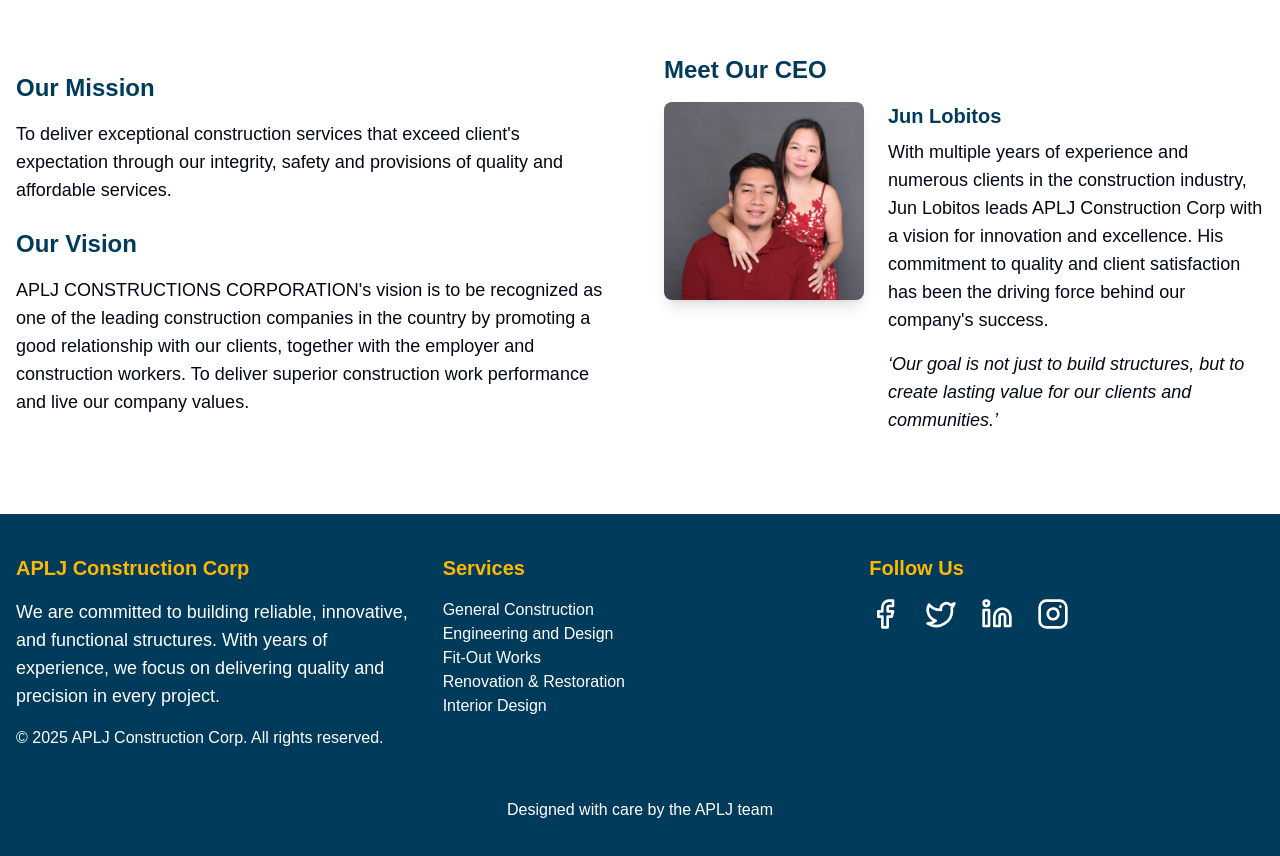
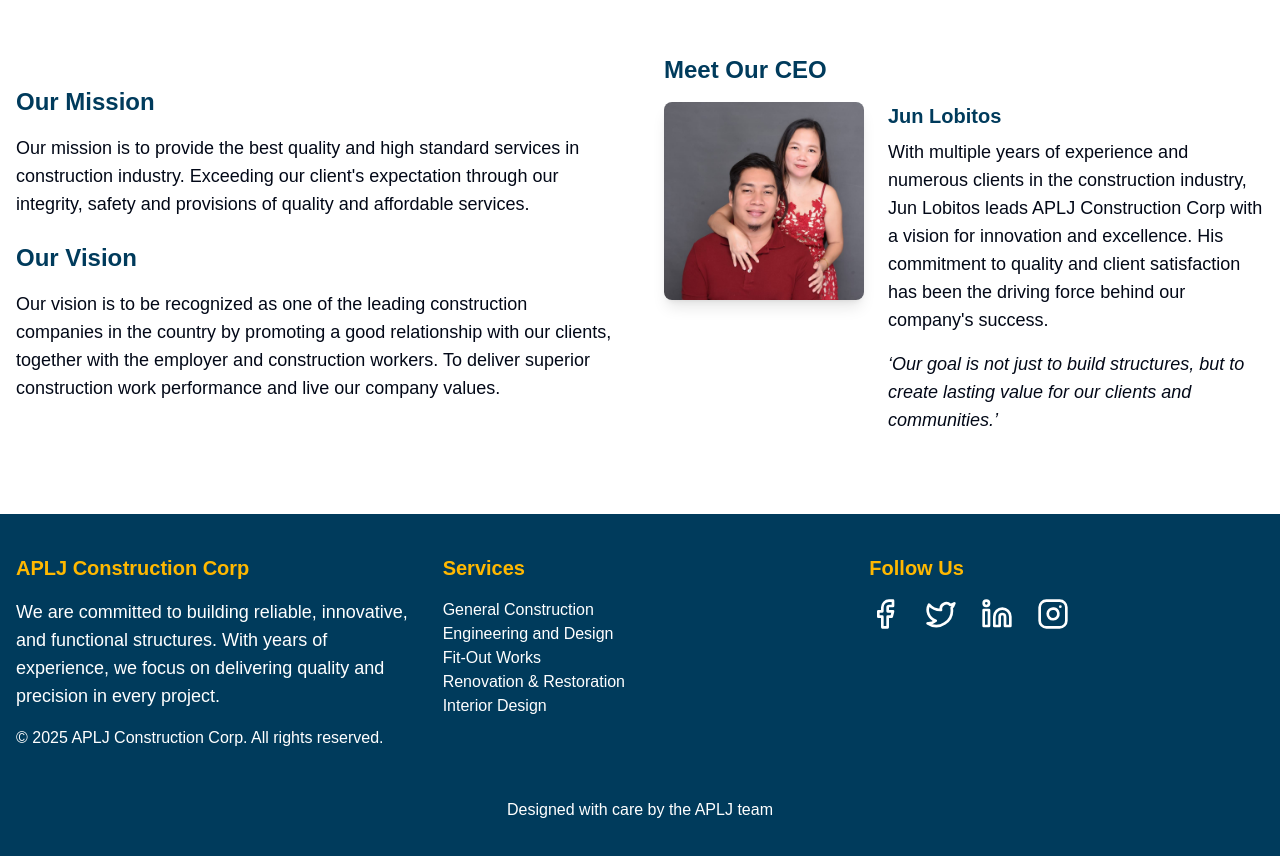
Before and after one commit to TheJailor/aplj-con-corp, a Next.js app: page / in a window 1280 px wide. Shown: the part 2415-3271 px from the top of the page. Built offline with nearby package versions, Linux system fonts and the light colour scheme.

Commit message:
[fixed] About Us (Mission and Vision)

```diff
--- a/components/about-us.tsx
+++ b/components/about-us.tsx
@@ -47,12 +47,12 @@ export default function AboutUs() {
           <div className="animate-on-scroll translate-y-10 opacity-0 transition-all duration-1000 ease-out delay-300">
             <h3 className="text-2xl font-bold text-[#003B5C] mb-4">Our Mission</h3>
             <p className="text-lg mb-6">
-              To deliver exceptional construction services that exceed client&apos;s expectation through our integrity, safety and provisions of quality and affordable services.
+                Our mission is to provide the best quality and high standard services in construction industry. Exceeding our client&apos;s expectation through our integrity, safety and provisions of quality and affordable services.
             </p>
 
             <h3 className="text-2xl font-bold text-[#003B5C] mb-4">Our Vision</h3>
             <p className="text-lg">
-              APLJ CONSTRUCTIONS CORPORATION&apos;s vision is to be recognized as one of the leading construction companies in the country by promoting a good relationship with our clients, together with the employer and construction workers. To deliver superior construction work performance and live our company values.
+              Our vision is to be recognized as one of the leading construction companies in the country by promoting a good relationship with our clients, together with the employer and construction workers. To deliver superior construction work performance and live our company values.
             </p>
           </div>
 
```
